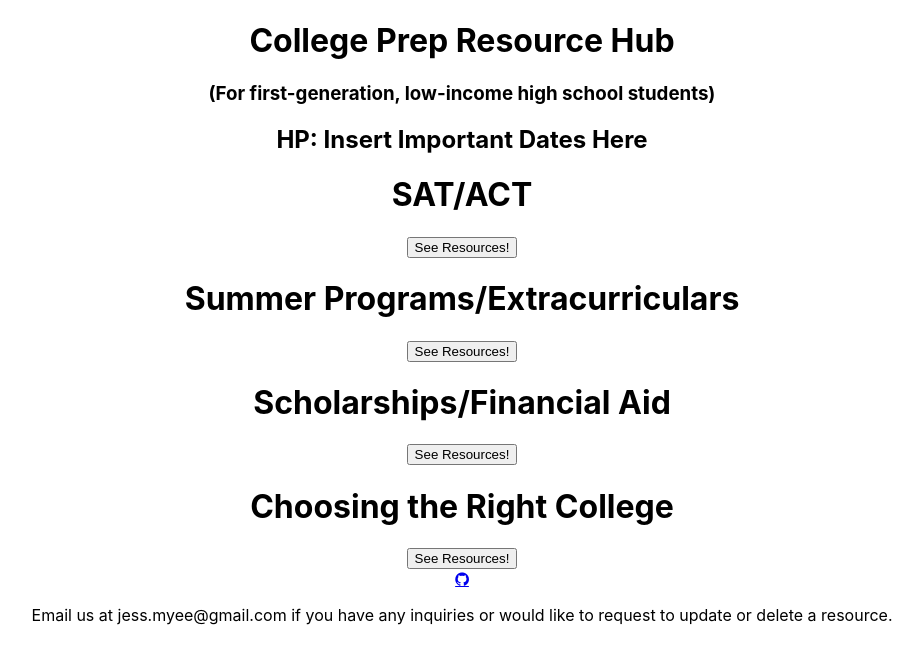
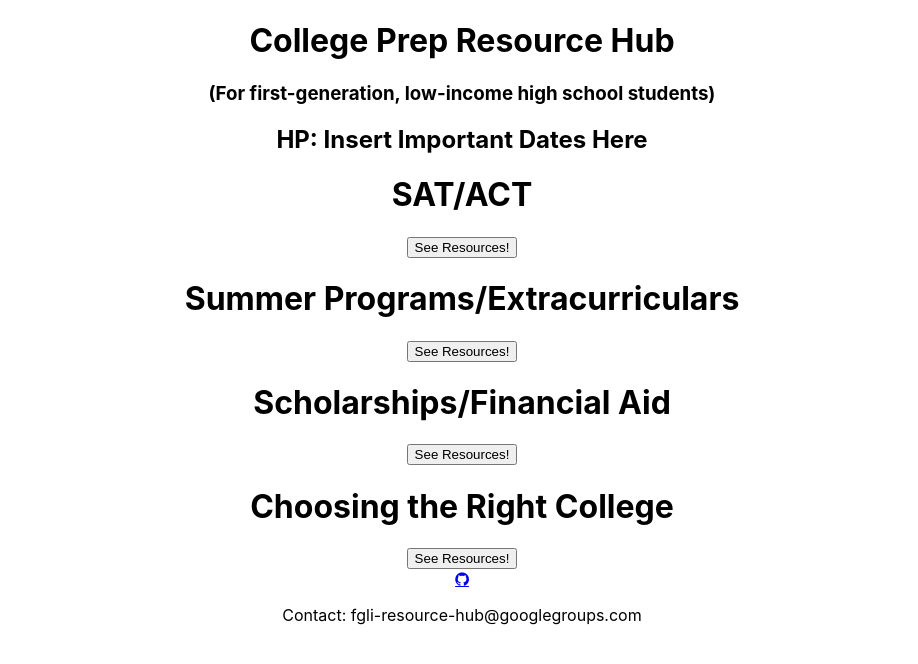
Before and after one commit to jessicamyee/fgli-college-prep-resource-hub, a React (Create React App) app in the folder client/: page / in a window 1280 px wide. Shown: the top 664 px of the page, without its empty margins (178-1096 px from the left). Built offline with nearby package versions, Linux system fonts and the light colour scheme; no server answers.

Commit message:
add google email

```diff
--- a/client/src/components/Footer.jsx
+++ b/client/src/components/Footer.jsx
@@ -4,7 +4,7 @@ function Footer() {
   return (
     <footer>
       <a target="_blank" href="https://github.com/jessicamyee" className="fa fa-github"></a>
-      <p>Email us at jess.myee@gmail.com if you have any inquiries or would like to request to update or delete a resource.</p>
+      <p>Contact: fgli-resource-hub@googlegroups.com</p>
     </footer>
   );
 }
--- a/client/src/components/ResourceCategory.jsx
+++ b/client/src/components/ResourceCategory.jsx
@@ -16,7 +16,7 @@ function ResourceCategory({ resources, setToggleFetch }) {
       <CategoryNav />
       <h1>{categoryUrlToTitle(params.category)}</h1>
 
-      <p>{showConfirmationStatus ? "Thank you for contributing! If you need to update or delete your resource, please email us at jess.myee@gmail.com." : ""}</p>
+      <p>{showConfirmationStatus ? "Thank you for contributing! If you need to update or delete your resource, please email us at fgli-resource-hub@googlegroups.com." : ""}</p>
 
       {filteredResources.map((filteredResource) => (
         <ResourceCategoryDetails
```
